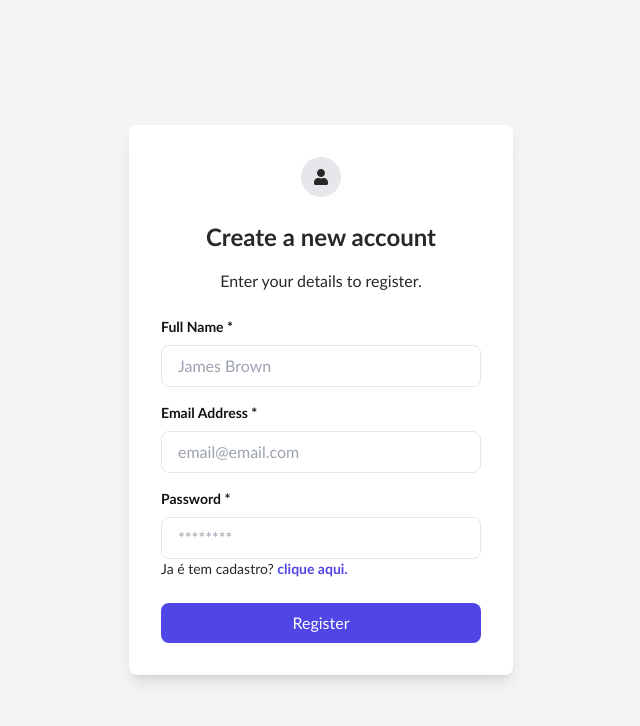
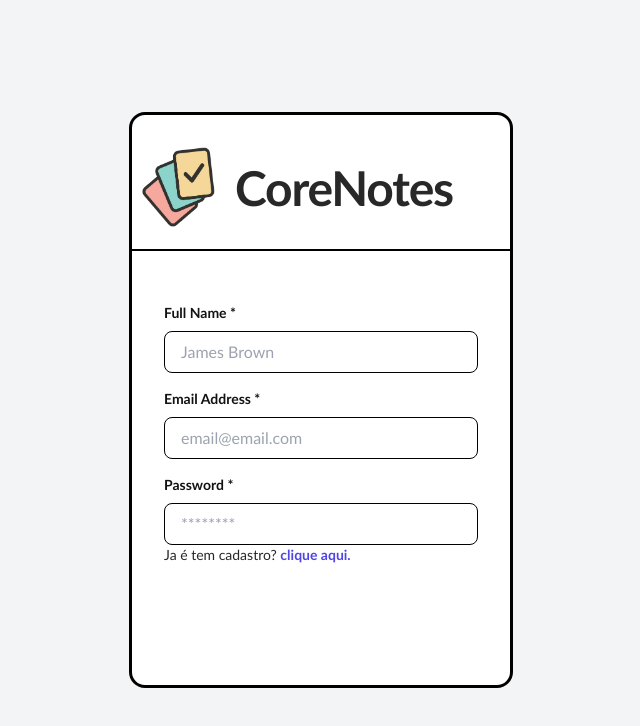
Before and after one commit to Jh0wjso/task-manager, a React (Vite) app: page /register in a window 1280 px wide. Shown: the top 726 px of the page, without its empty margins (319-959 px from the left). Built offline with nearby package versions, Linux system fonts and the light colour scheme.

Commit message:
Register Screen styles finished

```diff
--- a/src/screens/Register/index.tsx
+++ b/src/screens/Register/index.tsx
@@ -67,20 +67,22 @@ export default function RegisterPage() {
   };
 
   return (
-    <div className="bg-gray-100 flex items-center justify-center h-screen">
-      <div className="bg-white p-8 rounded-lg shadow-lg max-w-sm w-full">
-        <div className="flex justify-center mb-6">
-          <span className="inline-block bg-gray-200 rounded-full p-3">
-            <FaUser />
-          </span>
+    <div className="bg-gray-100 flex flex-col items-center justify-center h-screen">
+      <div className="loginBox bg-white py-8 border-[3px] border-black rounded-2xl max-w-sm w-full">
+        <div className="border-b-2 border-black flex justify-start sm:mx-auto sm:w-full sm:max-w-sm mb-5 pb-5 pl-2">
+          <img
+            src={"src/images/home-icon.png"}
+            alt="logo"
+            className="mr-5"
+            width={75}
+          />
+          <div className="flex flex-col items-start justify-center">
+            <h1 className="smt-10 text-start text-5xl ms:text-7xl font-bold leading-9 tracking-tight">
+              CoreNotes
+            </h1>
+          </div>
         </div>
-        <h2 className="text-2xl font-semibold text-center mb-4">
-          Create a new account
-        </h2>
-        <p className="text-gray-600 text-center mb-6">
-          Enter your details to register.
-        </p>
-        <form>
+        <form className="p-8">
           <div className="mb-4">
             <label
               htmlFor="fullName"
@@ -93,7 +95,7 @@ export default function RegisterPage() {
               id="fullName"
               value={user}
               onChange={(e) => setUser(e.target.value)}
-              className="form-input w-full px-4 py-2 border rounded-lg text-gray-700 focus:ring-blue-500"
+              className="form-input border-black w-full px-4 py-2 border rounded-lg text-gray-700 focus:ring-blue-500"
               required
               placeholder="James Brown"
             />
@@ -113,7 +115,7 @@ export default function RegisterPage() {
               onChange={(e) => {
                 setEmail(e.target.value);
               }}
-              className="form-input w-full px-4 py-2 border rounded-lg text-gray-700 focus:ring-blue-500"
+              className="form-input border-black w-full px-4 py-2 border rounded-lg text-gray-700 focus:ring-blue-500"
               required
               placeholder="email@email.com"
             />
@@ -130,7 +132,7 @@ export default function RegisterPage() {
               id="password"
               value={password}
               onChange={(e) => setPassword(e.target.value)}
-              className="form-input w-full px-4 py-2 border rounded-lg text-gray-700 focus:ring-blue-500"
+              className="form-input border-black w-full px-4 py-2 border rounded-lg text-gray-700 focus:ring-blue-500"
               required
               placeholder="********"
             />
@@ -150,13 +152,15 @@ export default function RegisterPage() {
               Verifique os campos e tente novamente
             </p>
           )}
-          <button
-            type="submit"
-            className="w-full bg-indigo-600 text-white px-4 py-2 rounded-lg hover:bg-blue-600 focus:outline-none focus:ring-2 focus:ring-blue-500 focus:ring-opacity-50"
-            onClick={handleRegister}
-          >
-            Register
-          </button>
+          <div className="loginButtonMain">
+            <button
+              type="submit"
+              className="flex w-full justify-center text-white text-2xl font-bold"
+              onClick={handleRegister}
+            >
+              Sign in
+            </button>
+          </div>
         </form>
       </div>
     </div>
```
